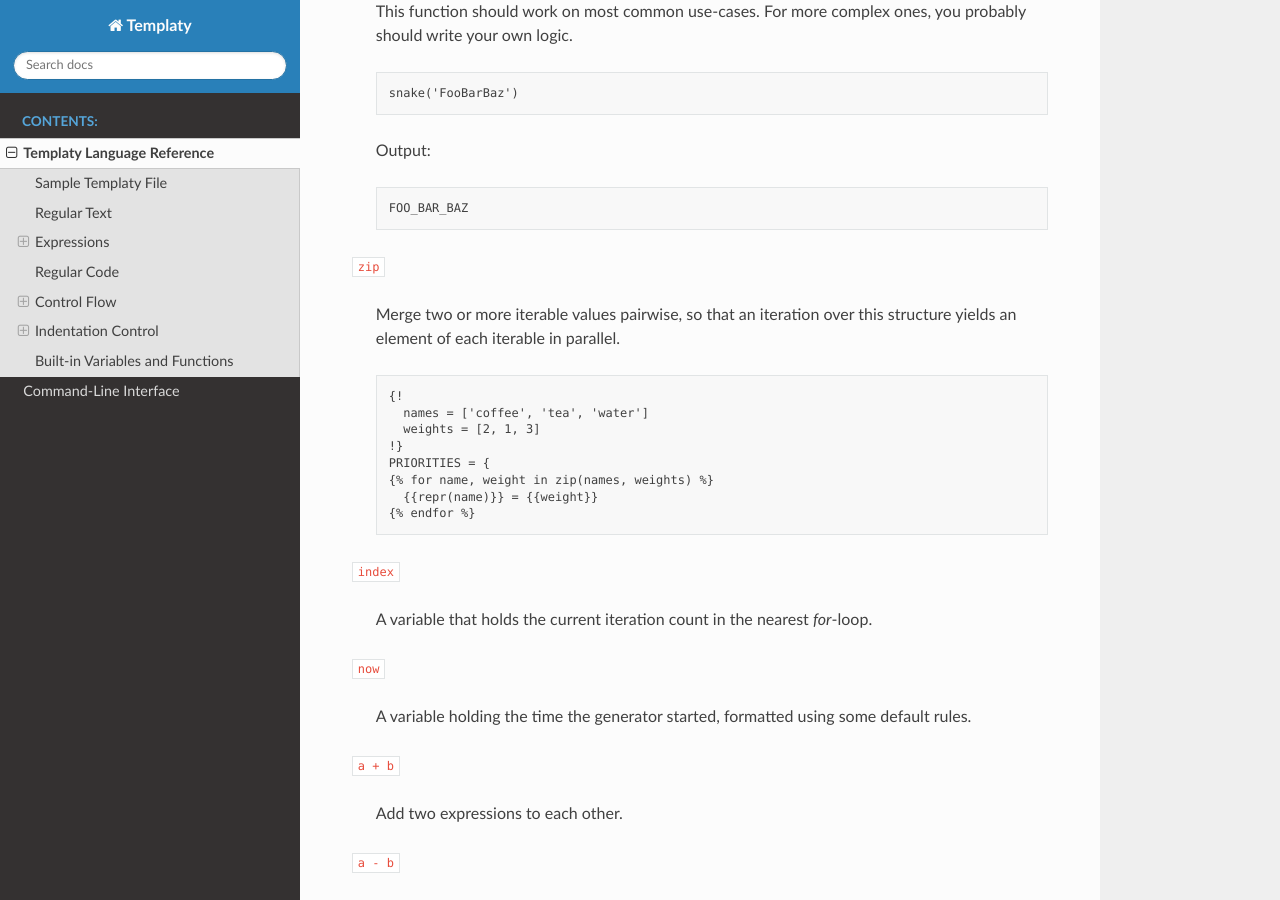
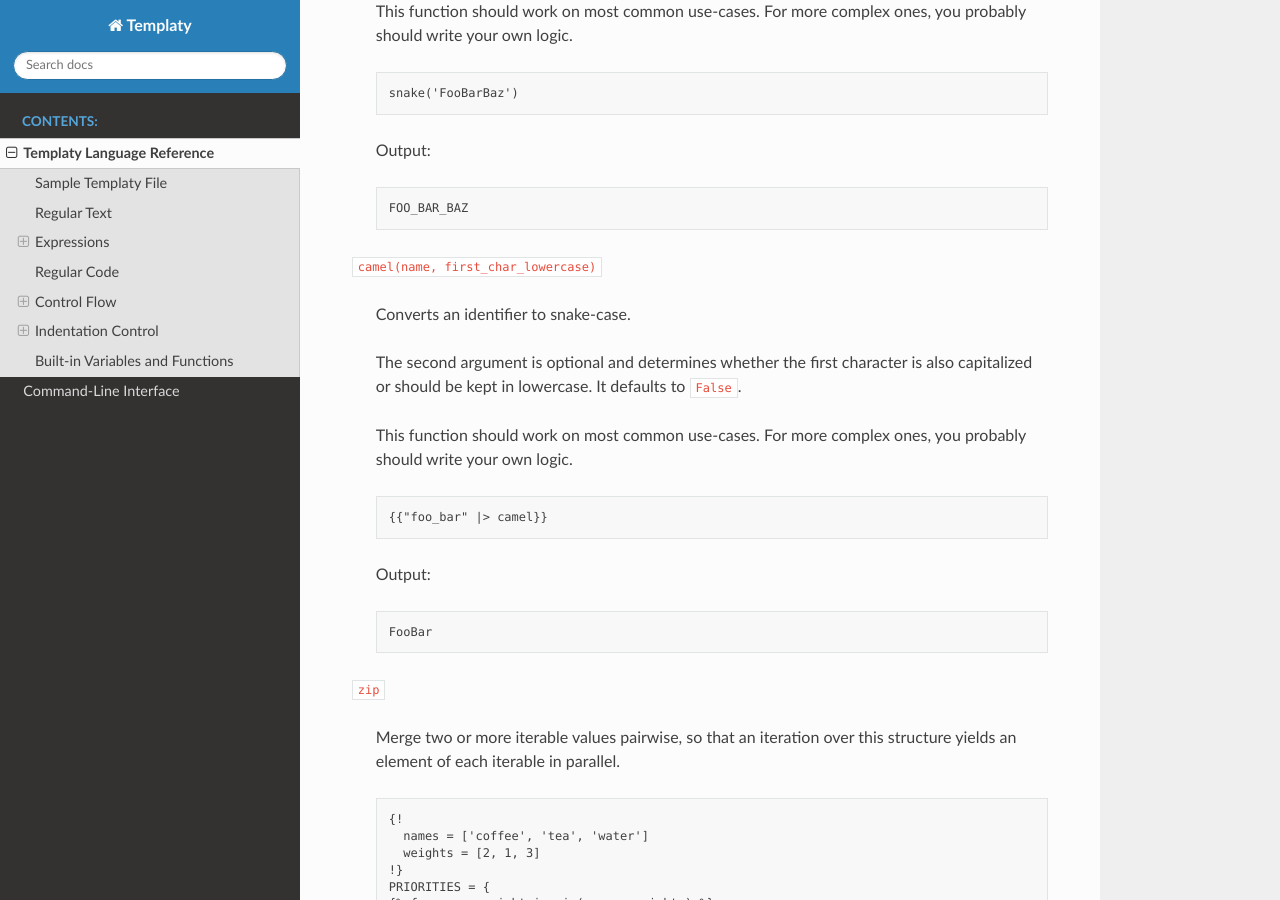
Before and after one commit to samvv/Templaty, a Sphinx documentation site: the page built from docs/langref.rst, in a window 1280 px wide and 900 px high, scrolled down 6479 px. Built offline with Sphinx 7.4.7 and the Read the Docs theme 2.0.0, drawn with Linux system fonts in a browser that asks for light colours.

Commit message:
Add add 'camel' builtin

```diff
--- a/docs/langref.rst
+++ b/docs/langref.rst
@@ -354,6 +354,26 @@ out-of-the-box.
 
     FOO_BAR_BAZ
 
+``camel(name, first_char_lowercase)``
+
+  Converts an identifier to snake-case.
+
+  The second argument is optional and determines whether the first character is
+  also capitalized or should be kept in lowercase. It defaults to ``False``.
+
+  This function should work on most common use-cases. For more complex ones, you
+  probably should write your own logic.
+
+  .. code-block:: none
+
+    {{"foo_bar" |> camel}}
+
+  Output:
+
+  .. code-block:: none
+
+    FooBar
+
 ``zip``
 
   Merge two or more iterable values pairwise, so that an iteration over this structure yields
```
Also changed, not shown: 1 other file.
